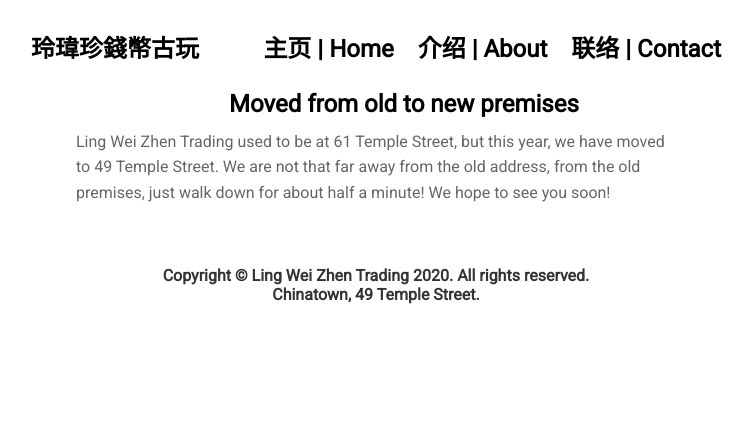
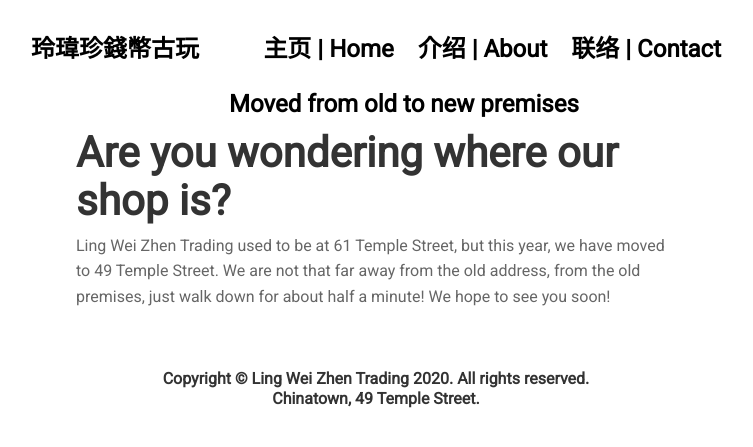
Before and after one commit to jellingwei/jellingwei.github.io, a Jekyll site: the page built from _posts/2020-11-20-moved.md, in a window 1280 px wide. Shown: the top 447 px of the page, without its empty margins (264-1017 px from the left). Built offline with Jekyll 4.4.1, drawn with Linux system fonts in a browser that asks for light colours; nearby versions of some CDN libraries.

Commit message:
Update 2020-11-20-moved.md

```diff
--- a/_posts/2020-11-20-moved.md
+++ b/_posts/2020-11-20-moved.md
@@ -3,5 +3,7 @@ layout: post
 title: "Moved from old to new premises"
 ---
 
+## Are you wondering where our shop is?
+
 Ling Wei Zhen Trading used to be at 61 Temple Street, but this year, we have moved to 49 Temple Street. We are not that far away from the old address, from the old premises, just walk down for about half a minute!
 We hope to see you soon!
```
